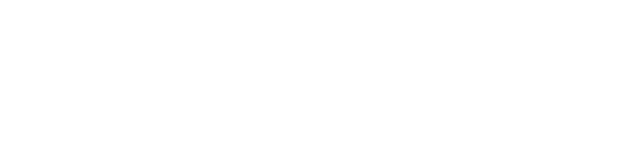
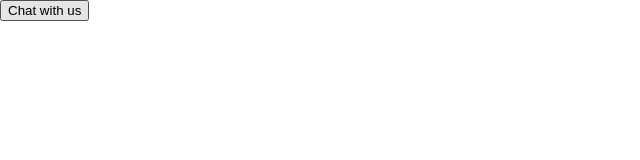
Before and after one commit to juquinte/juquinte, a plain HTML site: page campaign.html in a window 1280 px wide. Shown: the whole page, without its empty margins (0-640 px from the left). Drawn offline with Linux system fonts and the light colour scheme; some packages are replaced by stand-ins of ours; a script that the page names is missing.

Commit message:
changes in smartembed

```diff
--- a/campaign.html
+++ b/campaign.html
@@ -20,6 +20,7 @@ h1 {
  </head>
 
 <body>
+  <button id="hook">Chat with us</button>
 
 <script data-apikey="99__8ZT2SVWWv3BYx9-vGw" data-env="go" src="https://goccistatic.zoom.us/gocci/web-sdk/zcc-sdk.js"></script>
 
```
